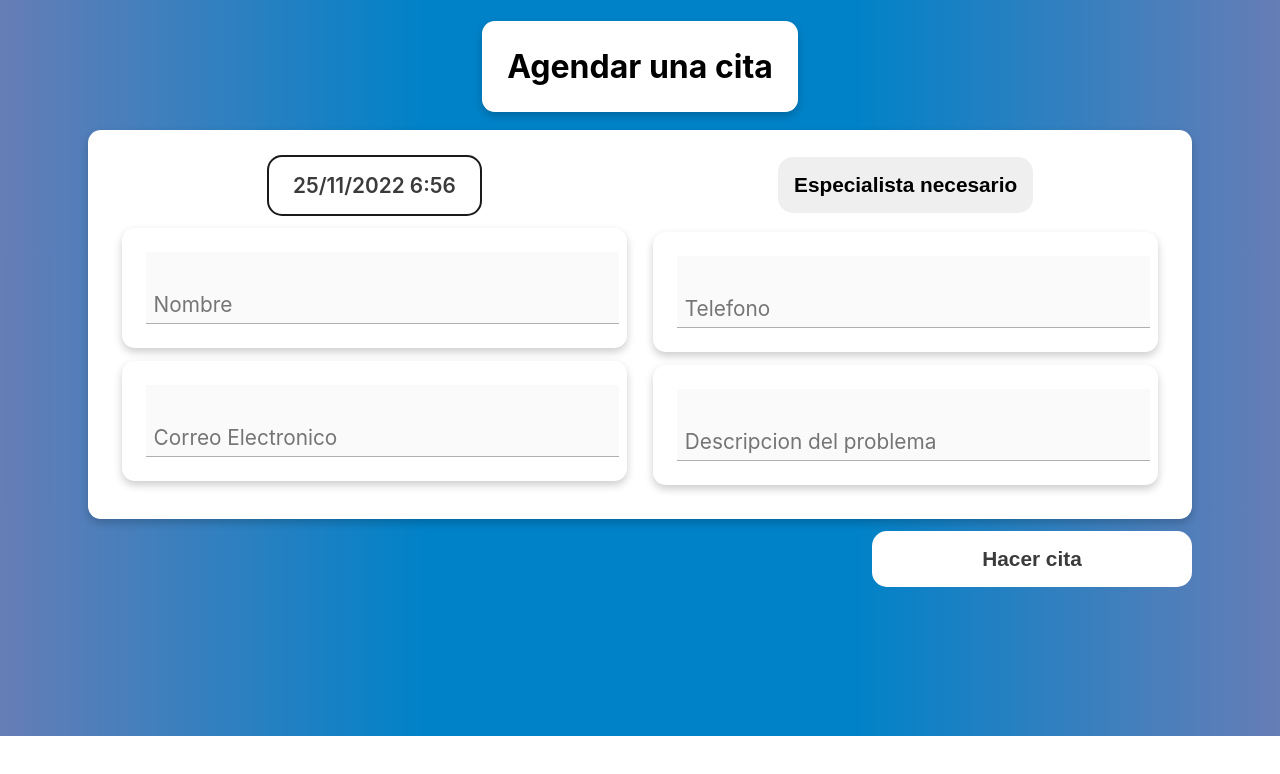
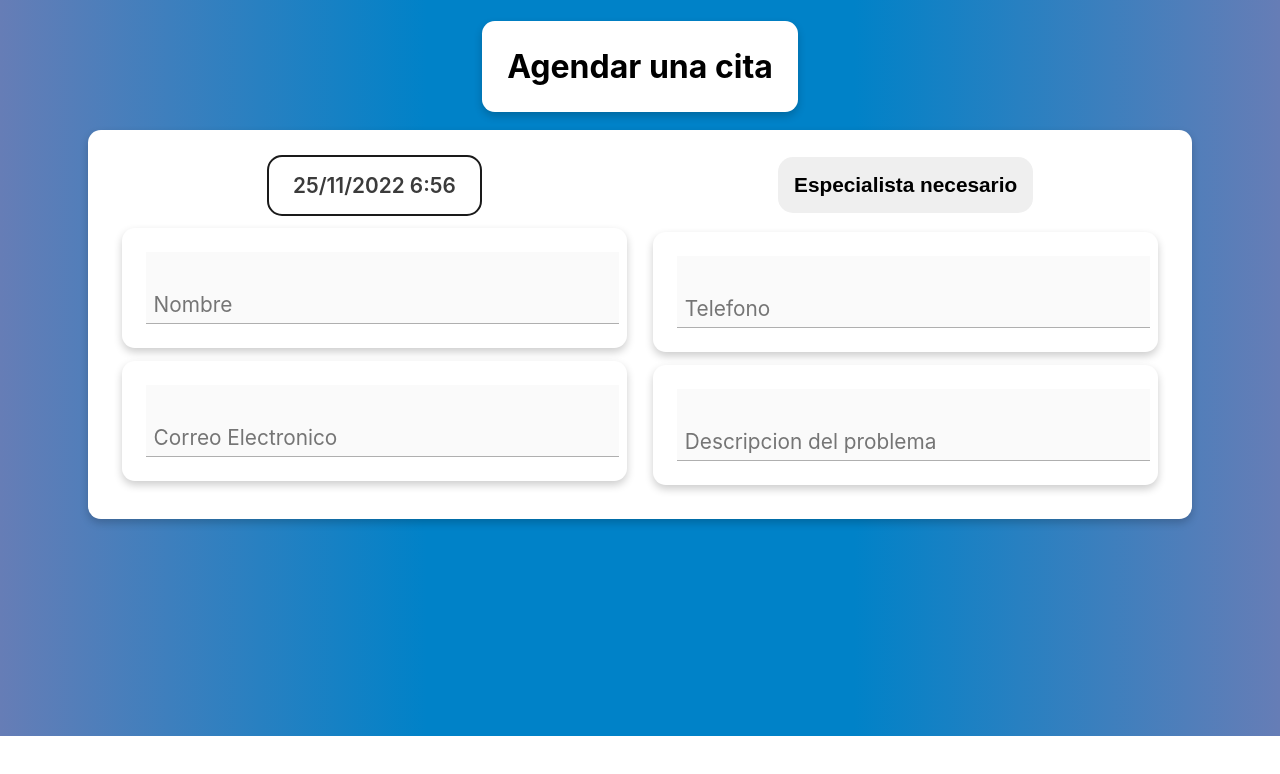
Before and after one commit to AlexLiCa/proyecto_consultorio, a React (Create React App) app in the folder consultorio/: page / in a window 1280 px wide. Shown: the top 774 px of the page. Built offline with nearby package versions, Linux system fonts and the light colour scheme.

Commit message:
cambios al boton de hacer cita

```diff
--- a/consultorio/src/App.css
+++ b/consultorio/src/App.css
@@ -170,6 +170,9 @@ body {
 
 .btn-2:disabled {
   pointer-events: none;
+  background-color: transparent;
+  color: transparent;
+  font-weight: 0;
 }
 
 .btn-2:hover {
--- a/consultorio/src/components/FormularioCita.js
+++ b/consultorio/src/components/FormularioCita.js
@@ -66,6 +66,15 @@ const FormularioCita = () => {
       console.log("Problema: ", problema);
     }
   };
+
+  const valida_datos = () => {
+    if(nombre === "" || correo === "" || numero === "" || problema === ""){
+        return false;
+    }
+    else {
+        return true;
+    }
+  }
 
   return (
     <>
@@ -160,12 +169,20 @@ const FormularioCita = () => {
         </div>
       </div>
       <div className="container-r">
+      {valida_datos() === true ?(
         <button
           className="btn-2"
-          onClick={() => agregarCita([...citas, selected])}
-        >
+          onClick={() => agregarCita([...citas, selected])}>
           Hacer cita
         </button>
+      ) : (
+        <button
+          className="btn-2" disabled
+          onClick={() => agregarCita([...citas, selected])}>
+          Hacer cita
+        </button>
+      )}
+
       </div>
     </>
   );
```
